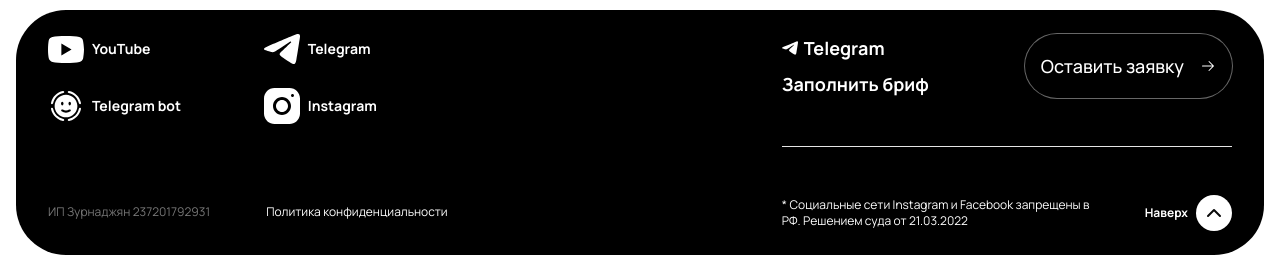
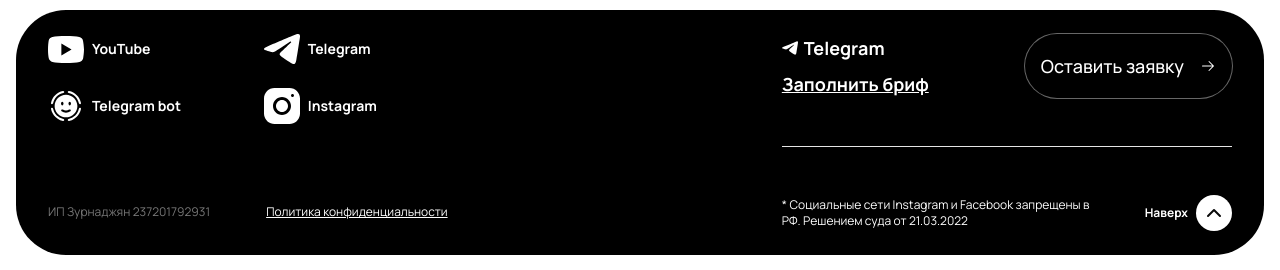
Before and after one commit to hisvgdev/atomic-tech-v2, a Next.js app: page / in a window 1280 px wide. Shown: the part 6489-6759 px from the top of the page. Built offline with nearby package versions, Linux system fonts and the light colour scheme; no server answers.

Commit message:
feat: 🎸 adding underline && closed header when jumping in a rut

```diff
--- a/shared/global/Footer/Footer.tsx
+++ b/shared/global/Footer/Footer.tsx
@@ -80,9 +80,12 @@ export const Footer = () => {
                             <span className="text-[#767676] font-normal text-xs">
                                 ИП Зурнаджян 237201792931
                             </span>
-                            <span className="text-white font-normal text-xs">
+                            <Link
+                                href="/policy"
+                                className="text-white font-normal text-xs underline"
+                            >
                                 Политика конфиденциальности
-                            </span>
+                            </Link>
                         </div>
                     </div>
                     <div className="flex flex-col gap-y-12 max-w-lg">
@@ -97,7 +100,9 @@ export const Footer = () => {
                                     />
                                     <h5 className="text-white font-bold text-lg">Telegram</h5>
                                 </div>
-                                <p className="font-bold text-lg text-white">Заполнить бриф</p>
+                                <p className="font-bold text-lg text-white underline">
+                                    Заполнить бриф
+                                </p>
                             </div>
                             <GradientButton
                                 isWhite
--- a/shared/global/Header/Header.tsx
+++ b/shared/global/Header/Header.tsx
@@ -57,6 +57,7 @@ export const Header = () => {
 
     useEffect(() => {
         setIsOnDark(false)
+        setMenuClick(false)
     }, [pathname])
 
     return (
```
